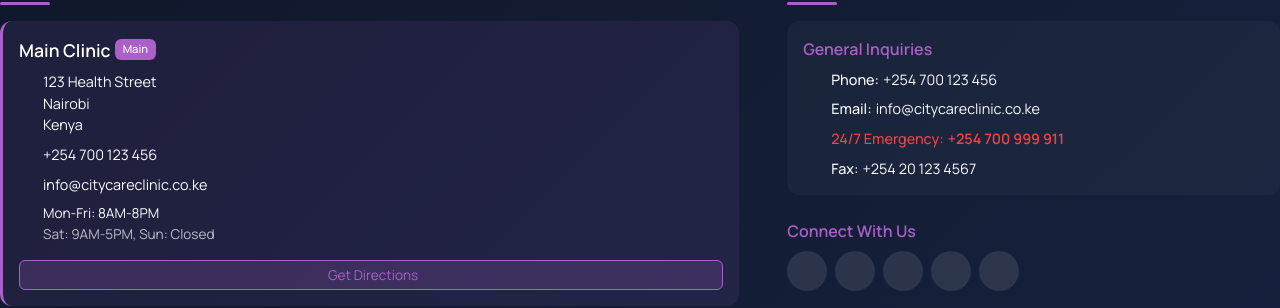
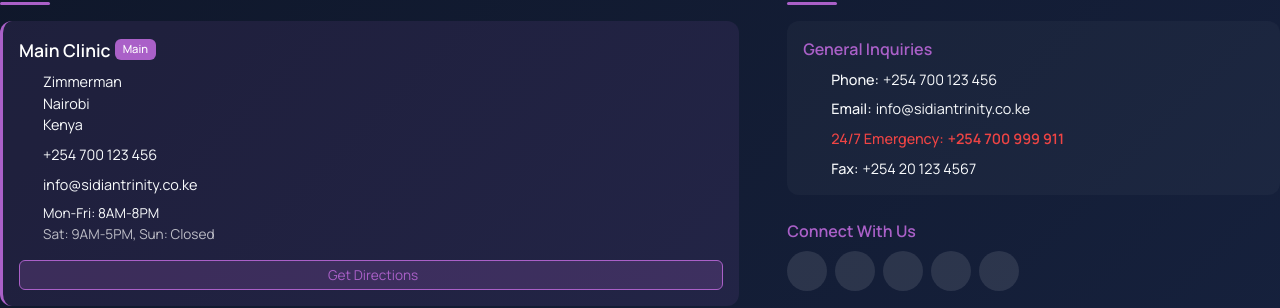
Before and after one commit to pmunge/trinitysidian, an Angular app in the folder sidian_website/: page / in a window 1280 px wide. Shown: the part 4249-4557 px from the top of the page. Built offline with nearby package versions, Linux system fonts and the light colour scheme.

Commit message:
changed footer

```diff
--- a/sidian_website/src/app/page/footer/footer.ts
+++ b/sidian_website/src/app/page/footer/footer.ts
@@ -46,11 +46,11 @@ export class Footer {
     {
       name: 'Main Clinic',
       isMain: true,
-      address: '123 Health Street',
+      address: 'Zimmerman',
       city: 'Nairobi',
       country: 'Kenya',
       phone: '+254 700 123 456',
-      email: 'info@citycareclinic.co.ke',
+      email: 'info@sidiantrinity.co.ke',
       hours: 'Mon-Fri: 8AM-8PM',
       weekend: 'Sat: 9AM-5PM, Sun: Closed'
     },
@@ -59,7 +59,7 @@ export class Footer {
   contactInfo: ContactInfo = {
     general: {
       phone: '+254 700 123 456',
-      email: 'info@citycareclinic.co.ke',
+      email: 'info@sidiantrinity.co.ke',
       emergency: '+254 700 999 911',
       fax: '+254 20 123 4567'
     },
```
